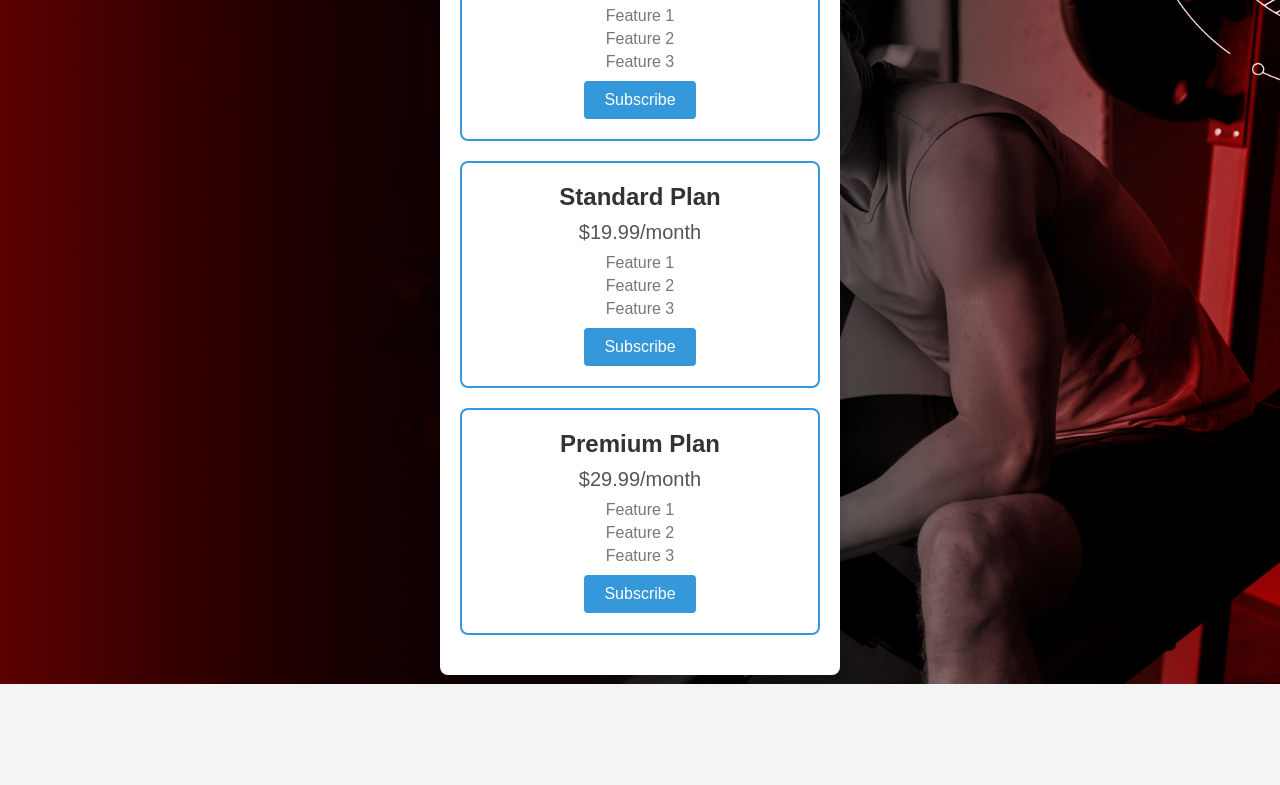
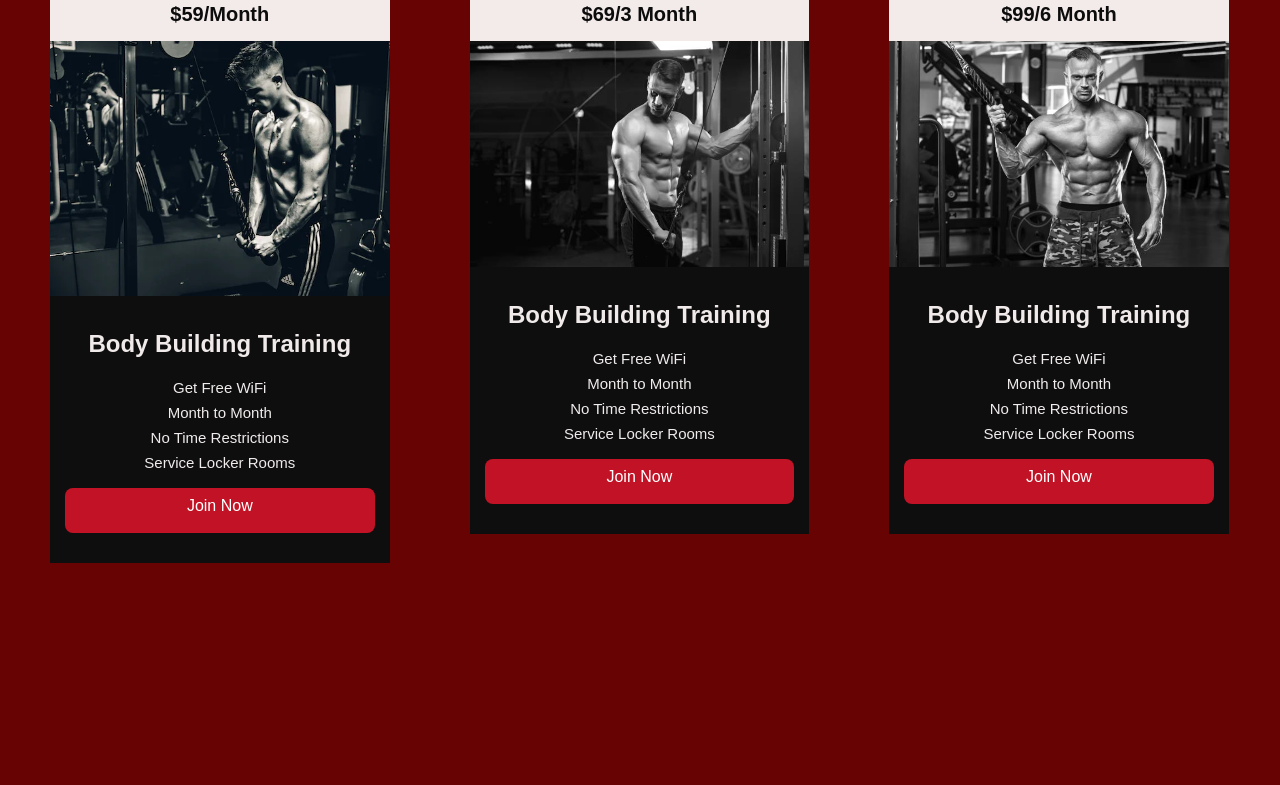
Before and after one commit to MO1662001/project, a plain HTML site: page sup.html in a window 1280 px wide. Shown: the part 116-901 px from the top of the page. Before the commit the page ends 800 px from the top, so only its background shows below. Drawn offline with Linux system fonts and the light colour scheme.

Commit message:
last change

```diff
--- a/budy.css
+++ b/budy.css
@@ -408,3 +408,85 @@ header {
   transform: scale(1.03);
   transition: all 1s ease;
 }
+
+
+.sup{
+  background: #670303;
+}
+
+.price-package .title-p{
+ font-size: 15px;
+ line-height: 20px;
+ color:#222222;
+ margin:0;
+ text-align: center;
+ padding:0 -20% 50px;
+ font-family: 'Open-sans', sans-serif;
+}
+
+.price-package .content{
+	-webkit-display: flex;
+	display: flex;
+}
+.price-package .content .box{
+	flex:0 0 33.30%;
+	max-width: 40.50%;
+	padding: 40px;
+  padding-top: 40%;
+  height: 300px;
+  width: 420px;
+
+}
+.price-package .content .box .inner{
+	background-color: #0f0e0e;
+}
+.price-package .content .box .inner .price-tag{
+	padding: 15px;
+	font-size: 20px;
+	background-color: #f3eaea;
+	color:#0c0c0c;
+	text-align: center;
+	font-weight: 700;
+}
+.price-package .content .box .inner .text{
+	padding:30px 15px;
+	text-align: center;
+}
+.price-package .content .box .inner .text h3{
+	font-size: 24px;
+	color:#f0eaea;
+	margin:0;
+	padding:0px 0px 20px;
+	font-weight: 700;
+}
+.price-package .content .box .inner .text p{
+ font-size: 15px;
+ line-height: 20px;
+ color:#f0ecec;
+ margin:0;
+ text-align: center;
+ padding:0 0 5px;
+ font-family: 'Open-sans', sans-serif;
+}
+.price-package .content .box .inner .text .btn{
+    padding: 8px 30px;
+    background-color: #c11325;
+    color: #ffffff;
+    text-decoration: none;
+    display: inline-block;
+    border: 1px solid transparent;
+    cursor: pointer;
+    -webkit-transition: all .5s ease;
+    transition: all .5s ease;
+    margin-top: 10px;
+
+}
+.price-package .content .box .inner .text .btn:hover{
+	border-color:#f4efef;
+	color:#f5f1f1;
+	background-color: transparent;
+
+}
+.price-package .content .box .inner .img img{
+	width: 100%;
+}
--- a/sup.html
+++ b/sup.html
@@ -6,7 +6,7 @@
     <title>supscription</title>
     <link rel="stylesheet" href="budy.css">
 </head>
-<body>
+<body class="sup">
     <header>
         <h2 class="logo">fitness <span class="pl">plan</span></h2>
         <div class="navigation">
@@ -14,135 +14,141 @@
           <a href="./about.html">about us</a>
           <a href="./program.html">program</a>
           <a href="#">BODY Bilding</a>
-          <a href="#">Loss weight</a>
+          <a href="#">Lose weight</a>
           <a href="./index.html">supscription plans</a>
           <a href="./Pay.html">Pay</a>
           <button class="btnlogin-popup">login</button>
 
         </div>
       </header>
+      <section class="price-package" id="price">
+        <div class="container">
 
-      <!DOCTYPE html>
-<html lang="en">
-<head>
-  <meta charset="UTF-8">
-  <meta name="viewport" content="width=device-width, initial-scale=1.0">
-  <title>Subscription Plans</title>
-  <style>
-    body {
-      font-family: 'Segoe UI', Tahoma, Geneva, Verdana, sans-serif;
-      background-color: #f4f4f4;
-      margin: 0;
-      display: flex;
-      align-items: center;
-      justify-content: center;
-      height: 100vh;
-    }
+            <div class="content">
+                <div class="box wow bounceInUp">
+                    <div class="inner">
+                         <div class="price-tag">
+                             $59/Month
+                         </div>
+                         <div class="img">
+                            <img src="./photo-1507398941214-572c25f4b1dc.webp" alt="price" />
+                         </div>
+                         <div class="text">
+                             <h3>Body Building Training</h3>
+                             <p>Get Free WiFi</p>
+                             <p>Month to Month</p>
+                             <p>No Time Restrictions</p>
 
-    .subscription-container {
-      background-color: #fff;
-      padding: 20px;
-      border-radius: 8px;
-      box-shadow: 0 0 10px rgba(0, 0, 0, 0.1);
-      width: 400px;
-      text-align: center;
-    }
+                             <p>Service Locker Rooms</p>
+                             <a href="" class="btn">Join Now</a>
+                         </div>
+                    </div>
+                </div>
+                <div class="box wow bounceInUp" data-wow-delay="0.2s">
+                    <div class="inner">
+                         <div class="price-tag">
+                             $69/3 Month
+                         </div>
+                         <div class="img">
+                            <img src="./istockphoto-811334710-612x612.jpg" alt="price" />
+                         </div>
+                         <div class="text">
+                             <h3>Body Building Training</h3>
+                             <p>Get Free WiFi</p>
+                             <p>Month to Month</p>
+                             <p>No Time Restrictions</p>
 
-    .subscription-plan {
-      margin-bottom: 20px;
-      padding: 20px;
-      border: 2px solid #3498db;
-      border-radius: 8px;
-      transition: border-color 0.3s ease-in-out;
-    }
+                             <p>Service Locker Rooms</p>
+                             <a href="" class="btn">Join Now</a>
+                         </div>
+                    </div>
+                </div>
+                <div class="box wow bounceInUp" data-wow-delay="0.4s">
+                    <div class="inner">
+                         <div class="price-tag">
+                             $99/6 Month
+                         </div>
+                         <div class="img">
+                            <img src="./istockphoto-989353560-612x612.jpg" alt="price" />
+                         </div>
+                         <div class="text">
+                             <h3>Body Building Training</h3>
+                             <p>Get Free WiFi</p>
+                             <p>Month to Month</p>
+                             <p>No Time Restrictions</p>
 
-    .subscription-plan:hover {
-      border-color: #2980b9;
-    }
+                             <p>Service Locker Rooms</p>
+                             <a href="" class="btn">Join Now</a>
+                         </div>
+                    </div>
+                </div>
+            </div>
+        </div>
+        <div class="container">
 
-    .plan-title {
-      font-size: 24px;
-      font-weight: bold;
-      margin-bottom: 10px;
-      color: #333;
-    }
+          <div class="content">
+              <div class="box wow bounceInUp">
+                  <div class="inner">
+                       <div class="price-tag">
+                           $59/Month
+                       </div>
+                       <div class="img">
+                          <img src="./istockphoto-1809109415-612x612.jpg" alt="price" />
+                       </div>
+                       <div class="text">
+                           <h3>LOSE weight Training</h3>
+                           <p>Get Free WiFi</p>
+                           <p>Month to Month</p>
+                           <p>No Time Restrictions</p>
 
-    .plan-price {
-      font-size: 20px;
-      margin-bottom: 10px;
-      color: #555;
-    }
+                           <p>Service Locker Rooms</p>
+                           <a href="" class="btn">Join Now</a>
+                       </div>
+                  </div>
+              </div>
+              <div class="box wow bounceInUp" data-wow-delay="0.2s">
+                  <div class="inner">
+                       <div class="price-tag">
+                           $69/3 Month
+                       </div>
+                       <div class="img">
+                          <img src="./istockphoto-1421531944-612x612.jpg" alt="price" />
+                       </div>
+                       <div class="text">
+                           <h3>LOSE weight Training</h3>
+                           <p>Get Free WiFi</p>
+                           <p>Month to Month</p>
+                           <p>No Time Restrictions</p>
 
-    .plan-features {
-      list-style: none;
-      padding: 0;
-      margin: 10px 0;
-    }
+                           <p>Service Locker Rooms</p>
+                           <a href="" class="btn">Join Now</a>
+                       </div>
+                  </div>
+              </div>
+              <div class="box wow bounceInUp" data-wow-delay="0.4s">
+                  <div class="inner">
+                       <div class="price-tag">
+                           $99/6 Month
+                       </div>
+                       <div class="img">
+                          <img src="./istockphoto-1513663139-612x612.jpg" alt="price" />
+                       </div>
+                       <div class="text">
+                           <h3>LOSE weight Training</h3>
+                           <p>Get Free WiFi</p>
+                           <p>Month to Month</p>
+                           <p>No Time Restrictions</p>
 
-    .plan-features li {
-      margin-bottom: 5px;
-      color: #777;
-    }
+                           <p>Service Locker Rooms</p>
+                           <a href="" class="btn">Join Now</a>
+                       </div>
+                  </div>
+              </div>
+          </div>
+      </div>
 
-    .subscribe-button {
-      background-color: #3498db;
-      color: #fff;
-      padding: 10px 20px;
-      border: none;
-      border-radius: 4px;
-      cursor: pointer;
-      font-size: 16px;
-      transition: background-color 0.3s ease-in-out;
-    }
+     </section>
 
-    .subscribe-button:hover {
-      background-color: #2980b9;
-    }
-  </style>
-</head>
-<body>
-
-<div class="subscription-container">
-  <div class="subscription-plan">
-    <div class="plan-title">Basic Plan</div>
-    <div class="plan-price">$9.99/month</div>
-    <ul class="plan-features">
-      <li>Feature 1</li>
-      <li>Feature 2</li>
-      <li>Feature 3</li>
-    </ul>
-    <button class="subscribe-button" onclick="subscribe('basic')">Subscribe</button>
-  </div>
-
-  <div class="subscription-plan">
-    <div class="plan-title">Standard Plan</div>
-    <div class="plan-price">$19.99/month</div>
-    <ul class="plan-features">
-      <li>Feature 1</li>
-      <li>Feature 2</li>
-      <li>Feature 3</li>
-    </ul>
-    <button class="subscribe-button" onclick="subscribe('standard')">Subscribe</button>
-  </div>
-
-  <div class="subscription-plan">
-    <div class="plan-title">Premium Plan</div>
-    <div class="plan-price">$29.99/month</div>
-    <ul class="plan-features">
-      <li>Feature 1</li>
-      <li>Feature 2</li>
-      <li>Feature 3</li>
-    </ul>
-    <button class="subscribe-button" onclick="subscribe('premium')">Subscribe</button>
-  </div>
-</div>
-
-<script>
-  function subscribe(planId) {
-    // Call your server to initiate the subscription process using the chosen planId
-    alert(`Subscribed to ${planId} plan!`);
-  }
-</script>
 
 </body>
 </html>
```
Also changed, not shown: Bilding.html (+1 -1 lines), Loss.html (+1 -1 lines), Pay.html (+8 -2 lines), about.html (+1 -1 lines), index.html (+2 -2 lines), program.html (+1 -1 lines), istockphoto-1421531944-612x612.jpg (added), istockphoto-1513663139-612x612.jpg (added), istockphoto-1809109415-612x612.jpg (added), istockphoto-811334710-612x612.jpg (added), istockphoto-989353560-612x612.jpg (added), photo-1507398941214-572c25f4b1dc.webp (added), photo-1549476464-37392f717541.webp (added), sup.webp (added).
